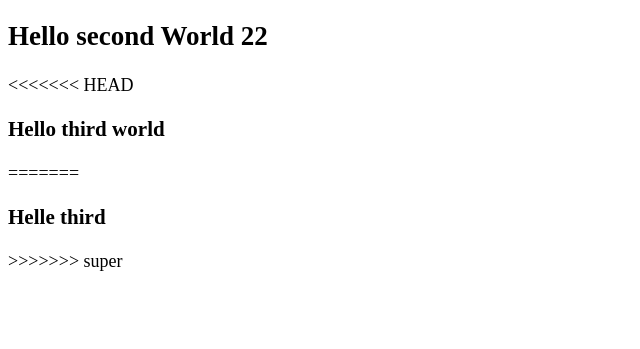
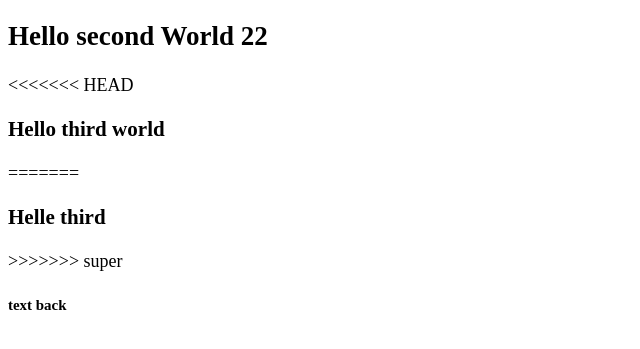
Before and after one commit to di-ja/gittest, a plain HTML site: page index.html in a window 1280 px wide. Shown: the part 69-418 px from the top of the page, without its empty margins (0-640 px from the left). Drawn offline with Linux system fonts and the light colour scheme.

Commit message:
Text back

```diff
--- a/index.html
+++ b/index.html
@@ -14,5 +14,6 @@
 =======
     <h3>Helle third</h3>
 >>>>>>> super
+    <h5>text back</h5>
 </body>
 </html>
```
